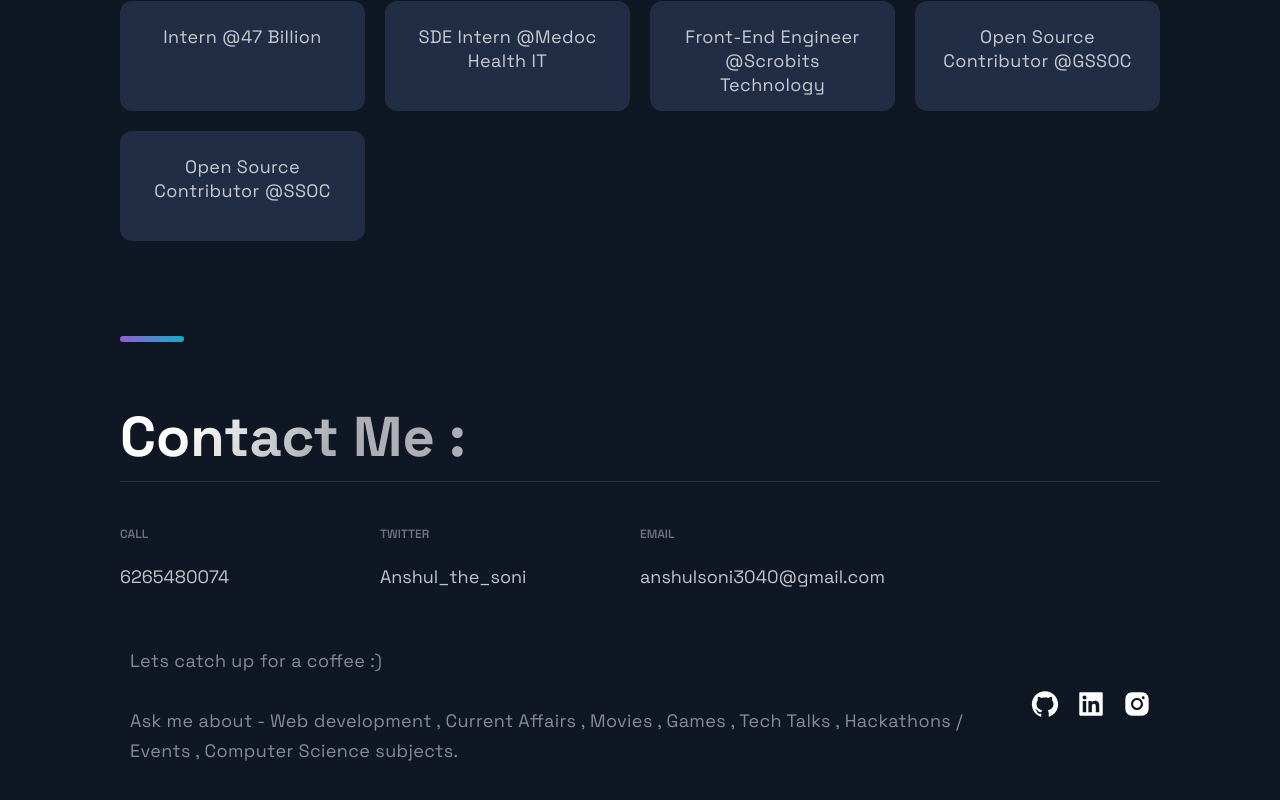
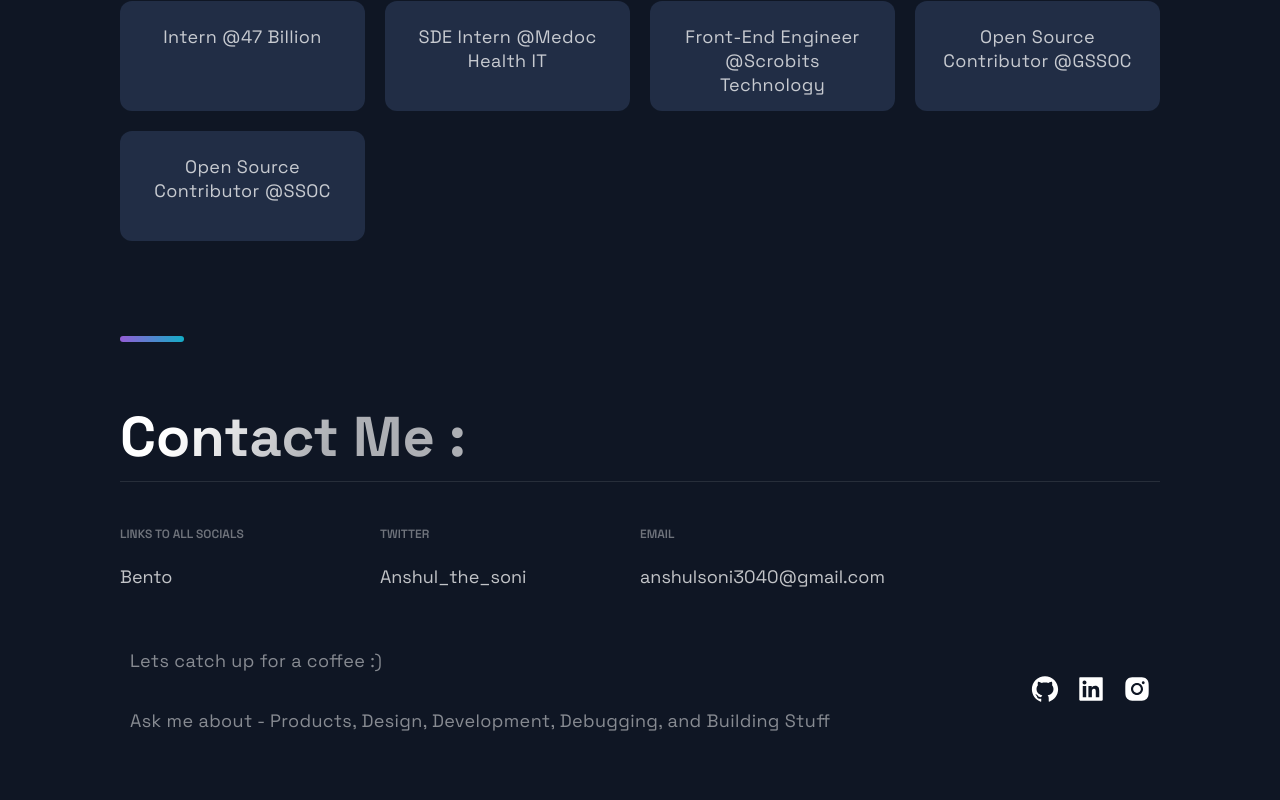
Before and after one commit to anshulsoni4/anshul-portfolio, a Next.js app: page / in a window 1280 px wide. Shown: the part 5049-5849 px from the top of the page. Built offline with nearby package versions, Linux system fonts and the light colour scheme.

Commit message:
updates on footer

```diff
--- a/src/components/Footer/Footer.js
+++ b/src/components/Footer/Footer.js
@@ -9,11 +9,11 @@
   return (
     <FooterWrapper>
       <br /><br />
-      <SectionTitle>Contact Me :</SectionTitle>
+      <SectionTitle id='contact'>Contact Me :</SectionTitle>
       <LinkList>
         <LinkColumn>
-          <LinkTitle>Call</LinkTitle>
-          <LinkItem href="tel:6265480074">6265480074</LinkItem>
+          <LinkTitle>Links to all socials</LinkTitle>
+          <LinkItem href="https://bento.me/anshul-soni">Bento</LinkItem>
         </LinkColumn>
         <LinkColumn>
           <LinkTitle>Twitter</LinkTitle>
@@ -31,7 +31,7 @@
         <CompanyContainer>
           <Slogan>Lets catch up for a coffee :)<br />
             <br />
-            Ask me about - Web development , Current Affairs , Movies , Games , Tech Talks , Hackathons / Events , Computer Science subjects.</Slogan>
+            Ask me about - Products, Design, Development, Debugging, and Building Stuff</Slogan>
         </CompanyContainer>
         <SocialContainer>
           <SocialIcons href="https://github.com/anshulsoni4">
@@ -40,7 +40,7 @@
           <SocialIcons href="https://www.linkedin.com/in/-anshul-soni/">
             <AiFillLinkedin size="3rem" />
           </SocialIcons>
-          <SocialIcons href="https://instagram.com/">
+          <SocialIcons href="https://bento.me/anshul-soni">
             <AiFillInstagram size="3rem" />
           </SocialIcons>
         </SocialContainer>
```
